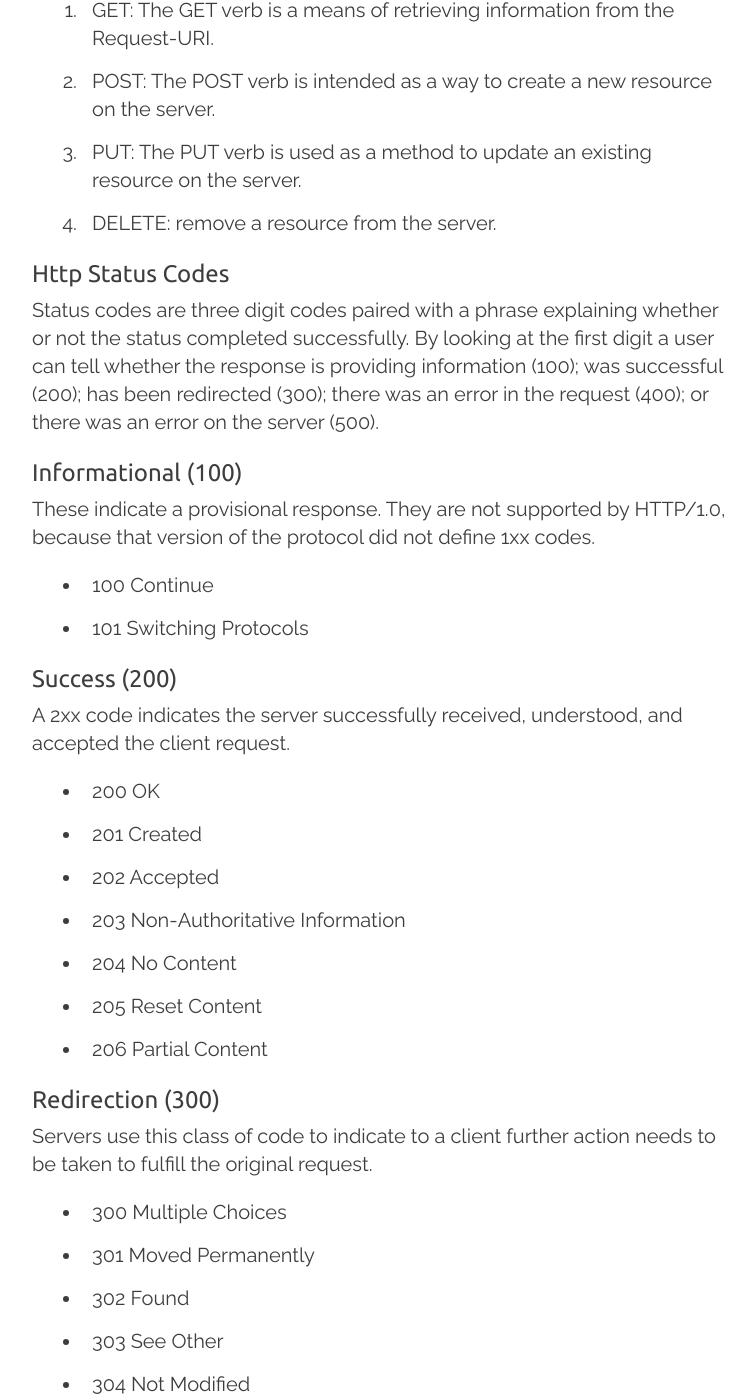
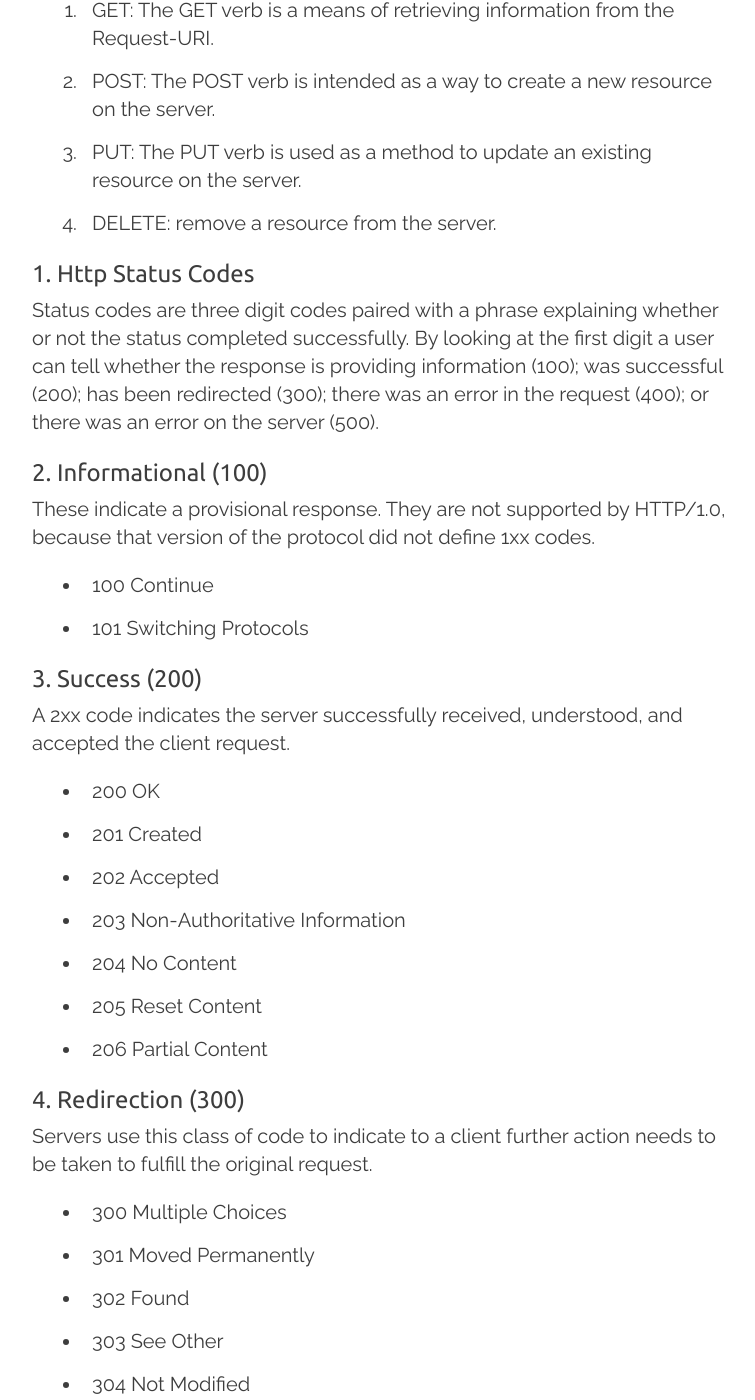
Before and after one commit to anonymoussc/anonymoussc.github.io, a Jekyll site: the page built from _posts/2016-03-22-stateless-nature-of-http.markdown, in a window 1280 px wide and 1400 px high, scrolled down 473 px. Shown: the whole window, without its empty margins (258-1013 px from the left). Built offline with Jekyll 4.4.1, drawn with Linux system fonts in a browser that asks for light colours; nearby versions of some CDN libraries; comment, search, counter and statistics services are not loaded; some of the changed text lies outside the part shown.

Commit message:
Modified 2016-03-22-stateless-nature-of-http

```diff
--- a/_posts/2016-03-22-stateless-nature-of-http.markdown
+++ b/_posts/2016-03-22-stateless-nature-of-http.markdown
@@ -15,17 +15,17 @@ The primary or most-commonly-used HTTP verbs (or methods) are POST, GET, PUT, PA
 3. PUT: The PUT verb is used as a method to update an existing resource on the server.
 4. DELETE: remove a resource from the server.
 
-### Http Status Codes
+### 1. Http Status Codes
 
 Status codes are three digit codes paired with a phrase explaining whether or not the status completed successfully. By looking at the first digit a user can tell whether the response is providing information (100); was successful (200); has been redirected (300); there was an error in the request (400); or there was an error on the server (500).
 
-#### Informational (100)
+#### 2. Informational (100)
 These indicate a provisional response. They are not supported by HTTP/1.0, because that version of the protocol did not define 1xx codes.
 
 - 100 Continue
 - 101 Switching Protocols
 
-#### Success (200)
+#### 3. Success (200)
 A 2xx code indicates the server successfully received, understood, and accepted the client request.
 
 - 200 OK
@@ -36,7 +36,7 @@ A 2xx code indicates the server successfully received, understood, and accepted
 - 205 Reset Content
 - 206 Partial Content
 
-#### Redirection (300)
+#### 4. Redirection (300)
 Servers use this class of code to indicate to a client further action needs to be taken to fulfill the original request.
 
 - 300 Multiple Choices
```
Also changed, not shown: other parts of _posts/2016-03-22-stateless-nature-of-http.markdown (+2 -2 lines).
